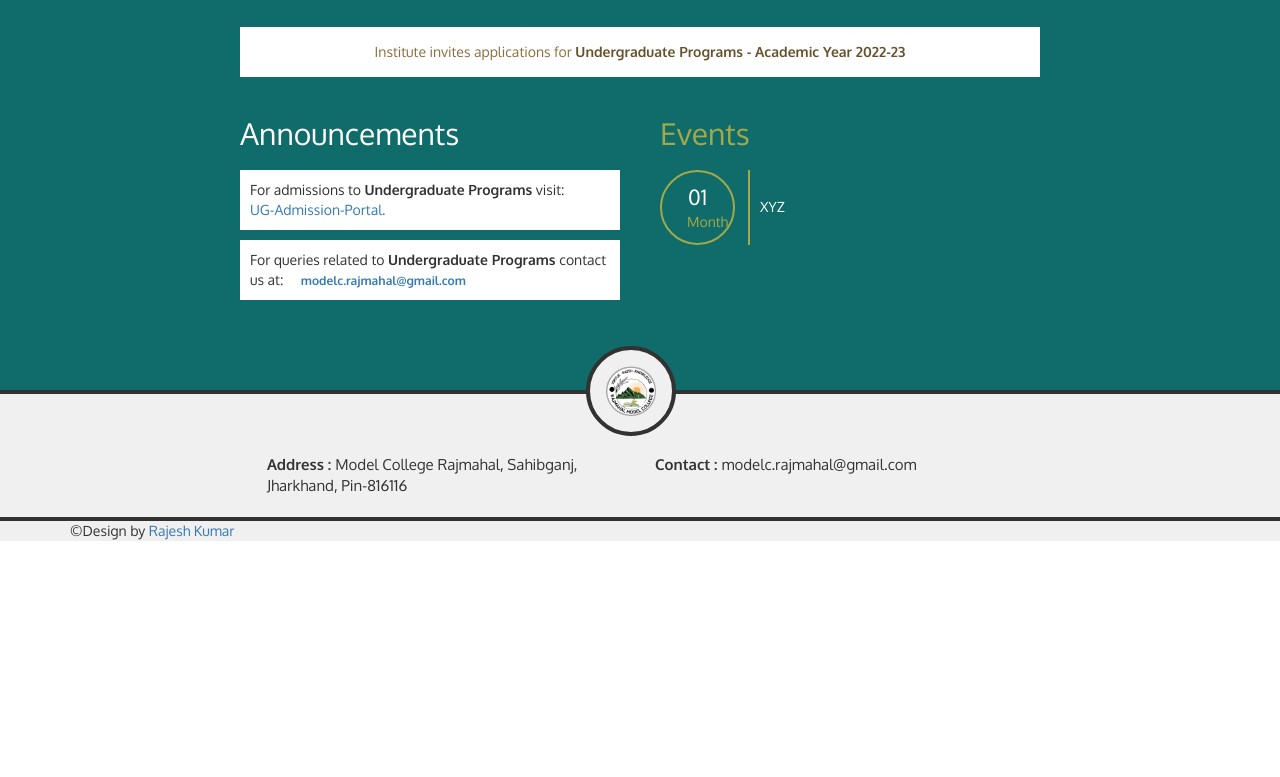
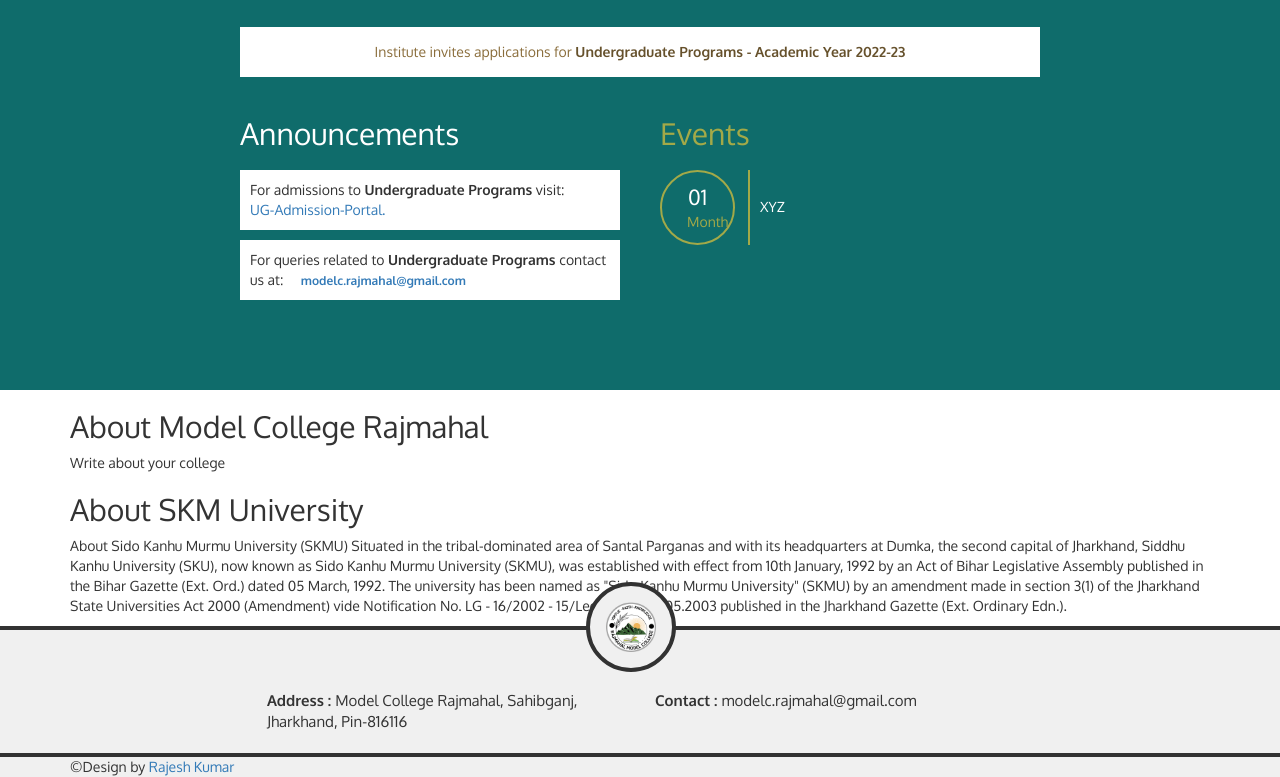
Before and after one commit to modelcollegerajmahal/modelcollegerajmahal, a plain HTML site: page index.html in a window 1280 px wide. Shown: the part 572-1349 px from the top of the page. Before the commit the page ends 1113 px from the top, so only its background shows below. Drawn offline with nearby package versions, Linux system fonts and the light colour scheme.

Commit message:
Update index.html

```diff
--- a/index.html
+++ b/index.html
@@ -197,6 +197,22 @@
                     </ul>
                 </div>
             </div>
+    </div>
+
+    <!-- Content -->
+<div class="container">
+<h2>About Model College Rajmahal</h2>
+    <p>
+        Write about your college
+
+      <p>
+<h2>About SKM University</h2>
+    <p>
+        About Sido Kanhu Murmu University (SKMU)
+Situated in the tribal-dominated area of Santal Parganas and with its headquarters at Dumka, the second capital of Jharkhand, Siddhu Kanhu University (SKU), now known as Sido Kanhu Murmu University (SKMU), was established with effect from 10th January, 1992 by an Act of Bihar Legislative Assembly published in the Bihar Gazette (Ext. Ord.) dated 05 March, 1992. The university has been named as "Sido Kanhu Murmu University" (SKMU) by an amendment made in section 3(1) of the Jharkhand State Universities Act 2000 (Amendment) vide Notification No. LG - 16/2002 - 15/Leg. dated 06.05.2003 published in the Jharkhand Gazette (Ext. Ordinary Edn.).
+    </p>
+
+    </div>
 
 
 
@@ -205,7 +221,6 @@
 
 
 
-    </div>
     <!-- Footer -->
     <footer>
         <div class="footer-wrapper">
```
